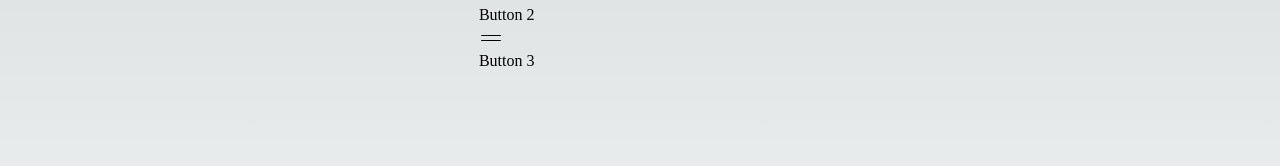
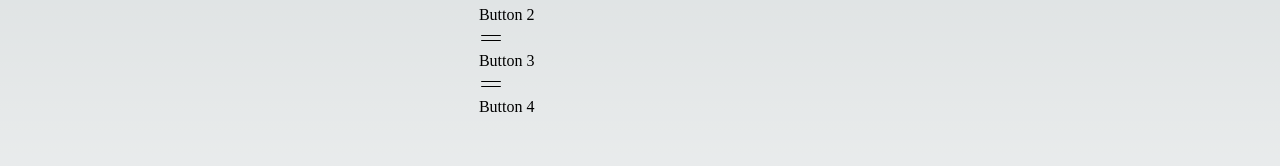
Before and after one commit to shichisan21/drag-test, a Next.js app: page / in a window 1280 px wide. Shown: the part 201-367 px from the top of the page. Built offline with nearby package versions, Linux system fonts and the light colour scheme.

Commit message:
Button追加

```diff
--- a/src/components/DragComponent.tsx
+++ b/src/components/DragComponent.tsx
@@ -57,6 +57,7 @@ const DragComponent = () => {
     { id: 1, text: "Button 1" },
     { id: 2, text: "Button 2" },
     { id: 3, text: "Button 3" },
+    { id: 4, text: "Button 4" },
   ]);
 
   const moveButton = (fromIndex: number, toIndex: number) => {
--- a/src/styles/Home.module.css
+++ b/src/styles/Home.module.css
@@ -309,5 +309,5 @@
 }
 
 .highlight {
-  background-color: #cfc;
+  background-color: #a00;
 }
```
